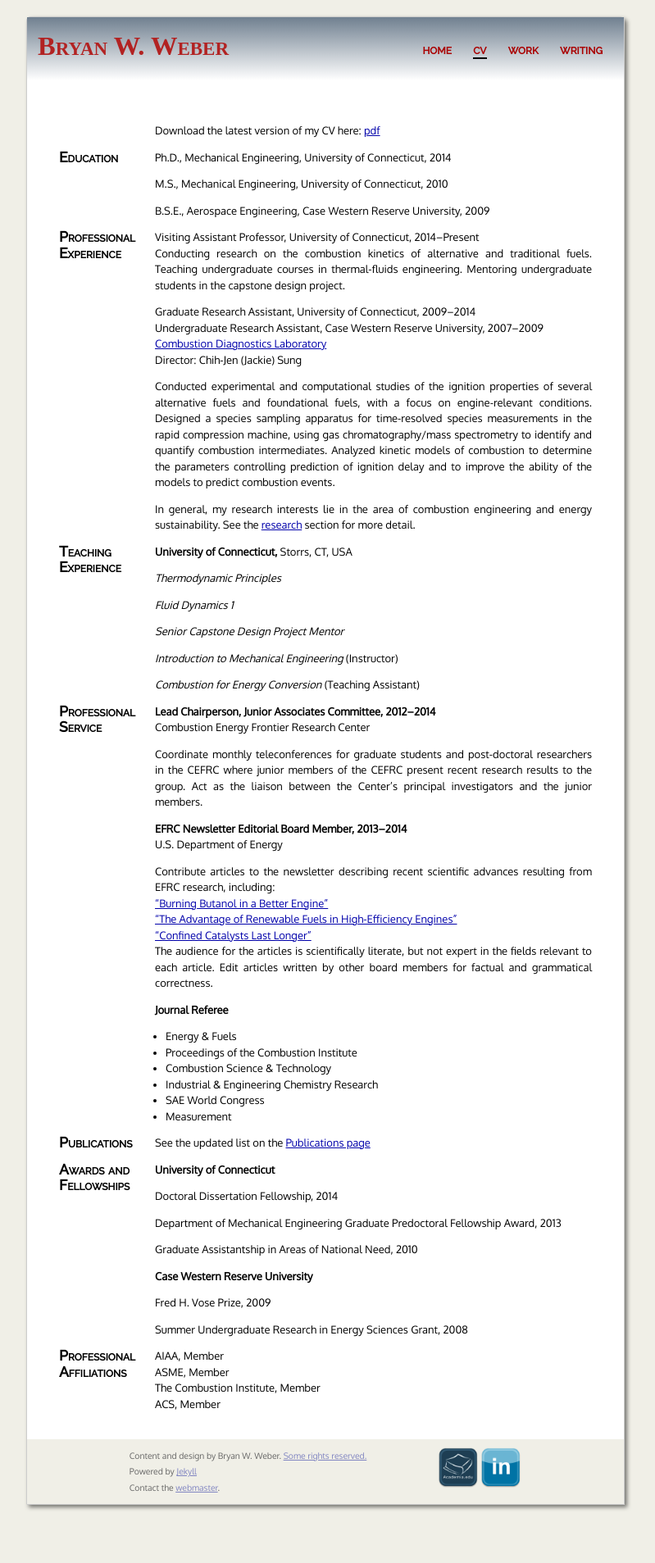
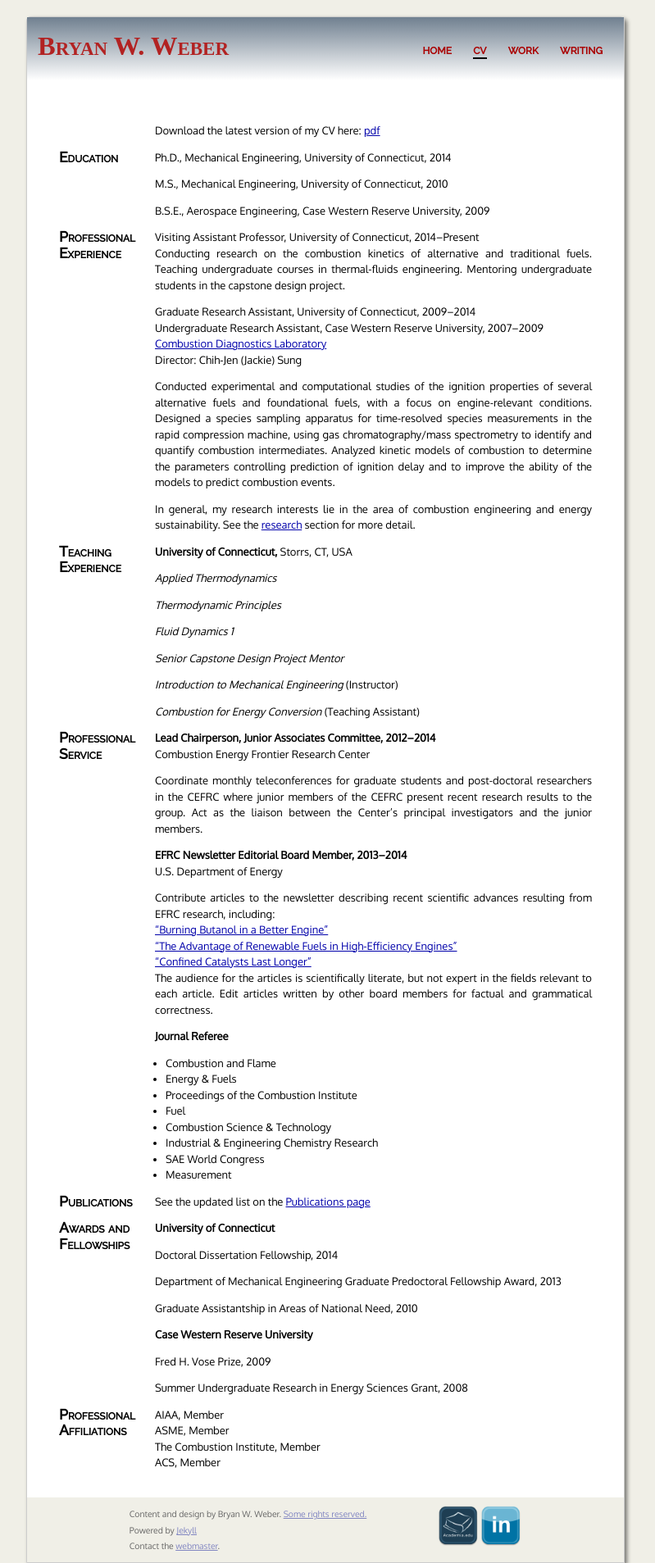
Before and after one commit to bryanwweber/bryanwweber.github.io, a Jekyll site: the page built from cv/index.md, in a window 1280 px wide. Shown: the whole page at 82% size, without its empty margins (243-1042 px from the left). Built offline with Jekyll 4.4.1, drawn with Linux system fonts in a browser that asks for light colours; some web fonts are replaced.

Commit message:
Update CV

```diff
--- a/cv/index.md
+++ b/cv/index.md
@@ -44,6 +44,8 @@ Teaching Experience
 ---
 **University of Connecticut,** Storrs, CT, USA
 
+_Applied Thermodynamics_
+
 _Thermodynamic Principles_
 
 _Fluid Dynamics 1_
@@ -81,8 +83,10 @@ by other board members for factual and grammatical correctness.
 **Journal Referee**
 
 {:.duties}
++ Combustion and Flame
 + Energy & Fuels
 + Proceedings of the Combustion Institute
++ Fuel
 + Combustion Science & Technology
 + Industrial & Engineering Chemistry Research
 + SAE World Congress
```
Also changed, not shown: 1 other file.
